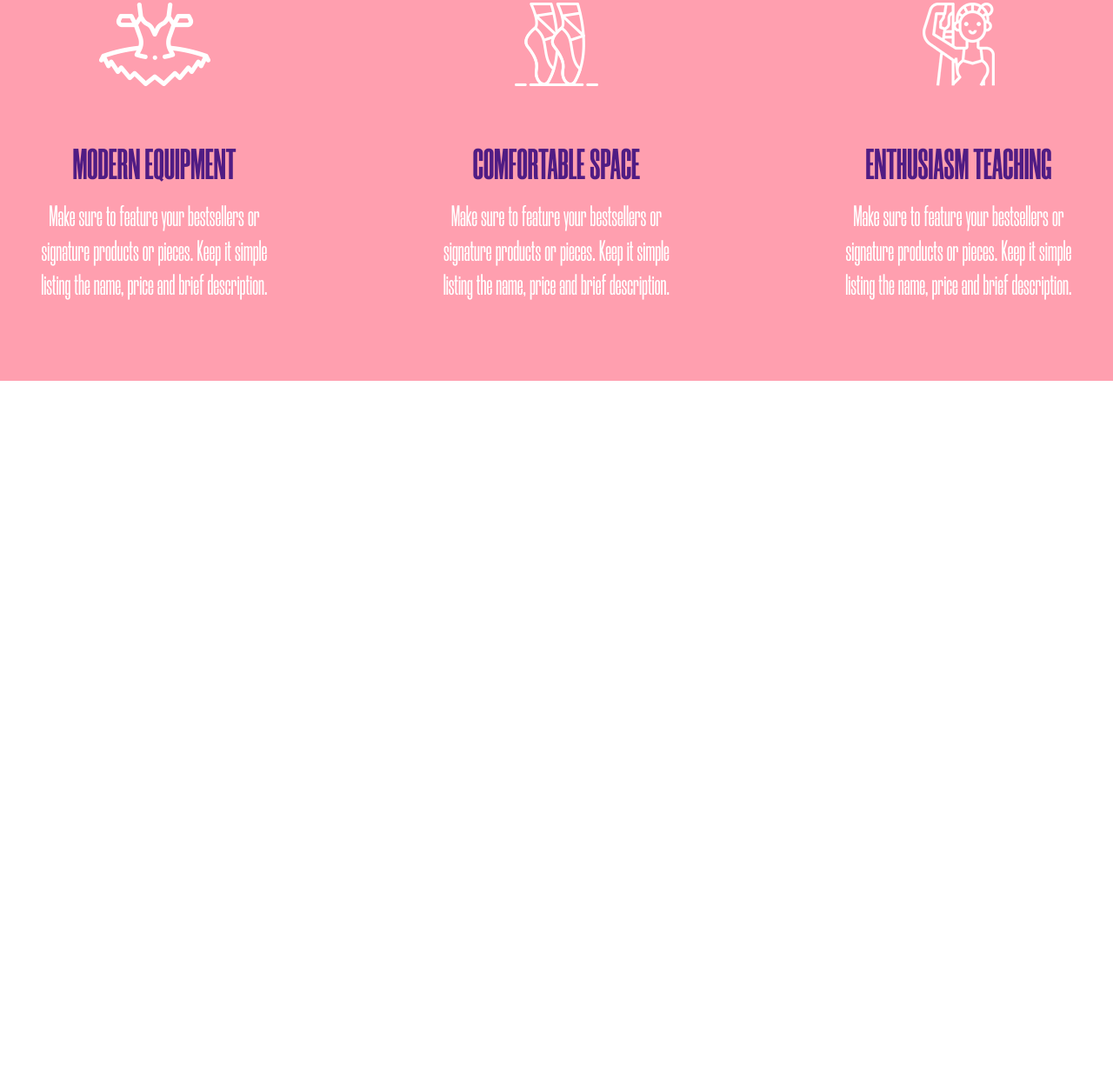
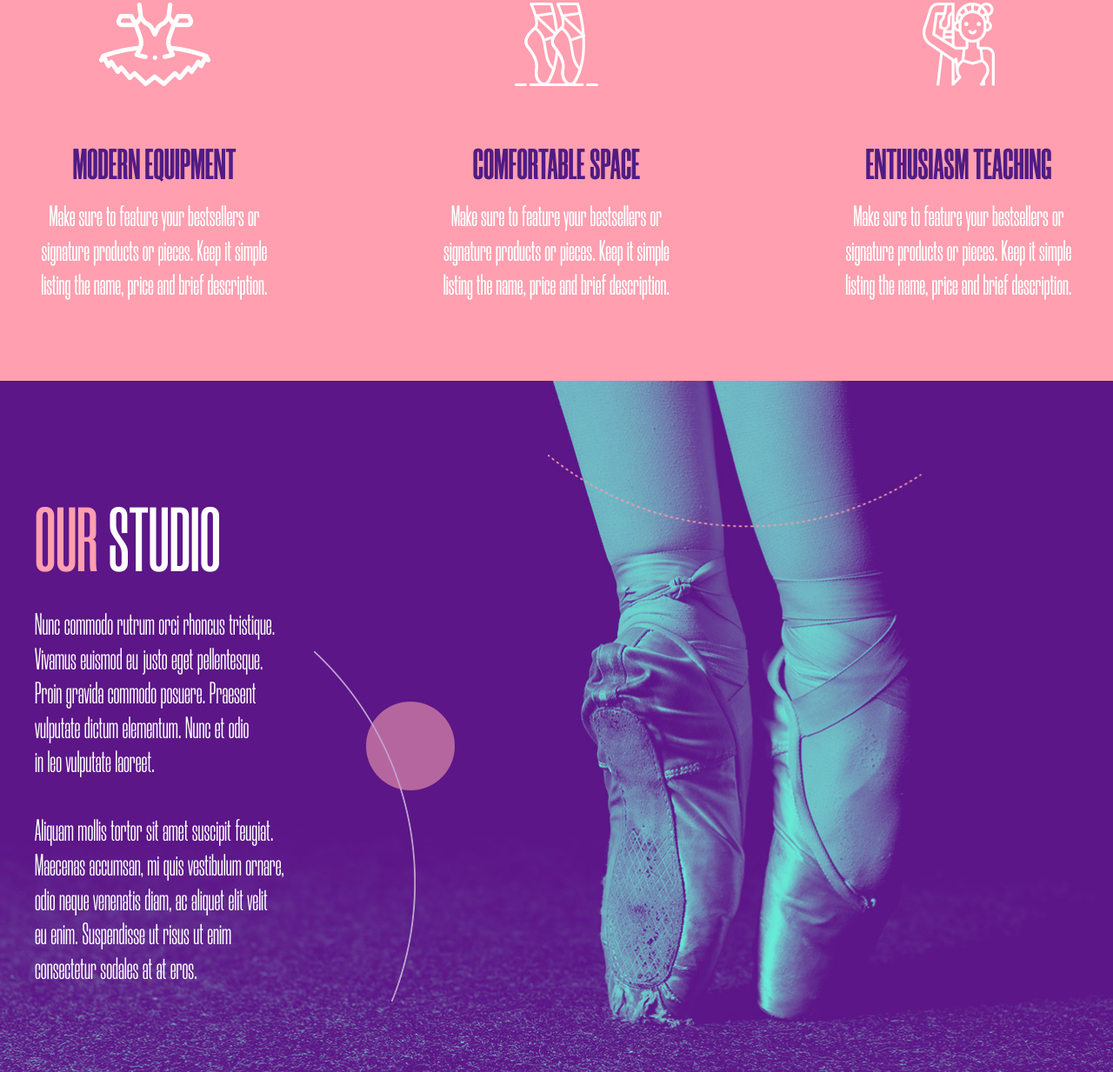
Before and after one commit to tremer3/ballet-studio, a website: page src/index.html in a window 1280 px wide. Shown: the part 1416-2649 px from the top of the page at 87% size. Before the commit the page ends 1854 px from the top, so only its background shows below. Drawn offline with Linux system fonts and the light colour scheme.

Commit message:
add our section

```diff
--- a/src/index.html
+++ b/src/index.html
@@ -64,6 +64,20 @@
         </div><!--/. Container -->
     </section><!--/. Services -->
 
+    <section class="our-studio">
+        <div class="container">
+            <div class="our-studio__item">
+                <h2 class="title"><span class="title__pink">our</span> studio</h2>
+                <div class="our-studio__descr">
+                    Nunc commodo rutrum orci rhoncus tristique. <br> Vivamus euismod eu justo eget pellentesque. <br> Proin gravida commodo posuere. Praesent <br> vulputate dictum elementum. Nunc et odio <br> in leo vulputate laoreet.
+                    <br> <br>
+                    Aliquam mollis tortor sit amet suscipit feugiat. <br> Maecenas accumsan, mi quis vestibulum ornare, <br> odio neque venenatis diam, ac aliquet elit velit <br> eu enim. Suspendisse ut risus ut enim <br> consectetur sodales at at eros.
+                </div>
+                <img src="img/pink-ball-oursection.png" alt="" class="our-studio__ball">
+            </div><!--/. Our-studio__item -->
+        </div><!--/. Container -->
+    </section><!--/. Our-studio -->
+
 
 
 </body>
--- /dev/null
+++ b/src/sass/blocks/_our-studio.scss
@@ -0,0 +1,21 @@
+.our-studio {
+    min-height: 795px;
+    background: url(../../img/our-background.jpg) center center / cover no-repeat;
+    &__item {
+        position: relative;
+        width: 413px;
+        text-align-last: left;
+    }
+    &__descr {
+        font-size: 35.42px;
+        color: #fff;
+        font-weight: 400;
+        line-height: 39.58px;
+    }
+    &__ball {
+        position: absolute;
+        right: -70px;
+        bottom: -15px;
+        opacity: .6;
+    }
+}
--- a/src/sass/blocks/_title.scss
+++ b/src/sass/blocks/_title.scss
@@ -8,4 +8,7 @@
     &__purple {
         color: $first-color;
     }
+    &__pink {
+        color: $second-color;
+    }
 }
--- a/src/sass/style.scss
+++ b/src/sass/style.scss
@@ -14,5 +14,6 @@
 @import 'blocks/title';
 @import 'blocks/services';
 @import 'blocks/balls';
+@import 'blocks/our-studio';
 
 @import 'blocks/media';
```
Also changed, not shown: src/css/style.min.css, src/img/our-background.jpg (added), src/img/pink-ball-oursection.png (added).
